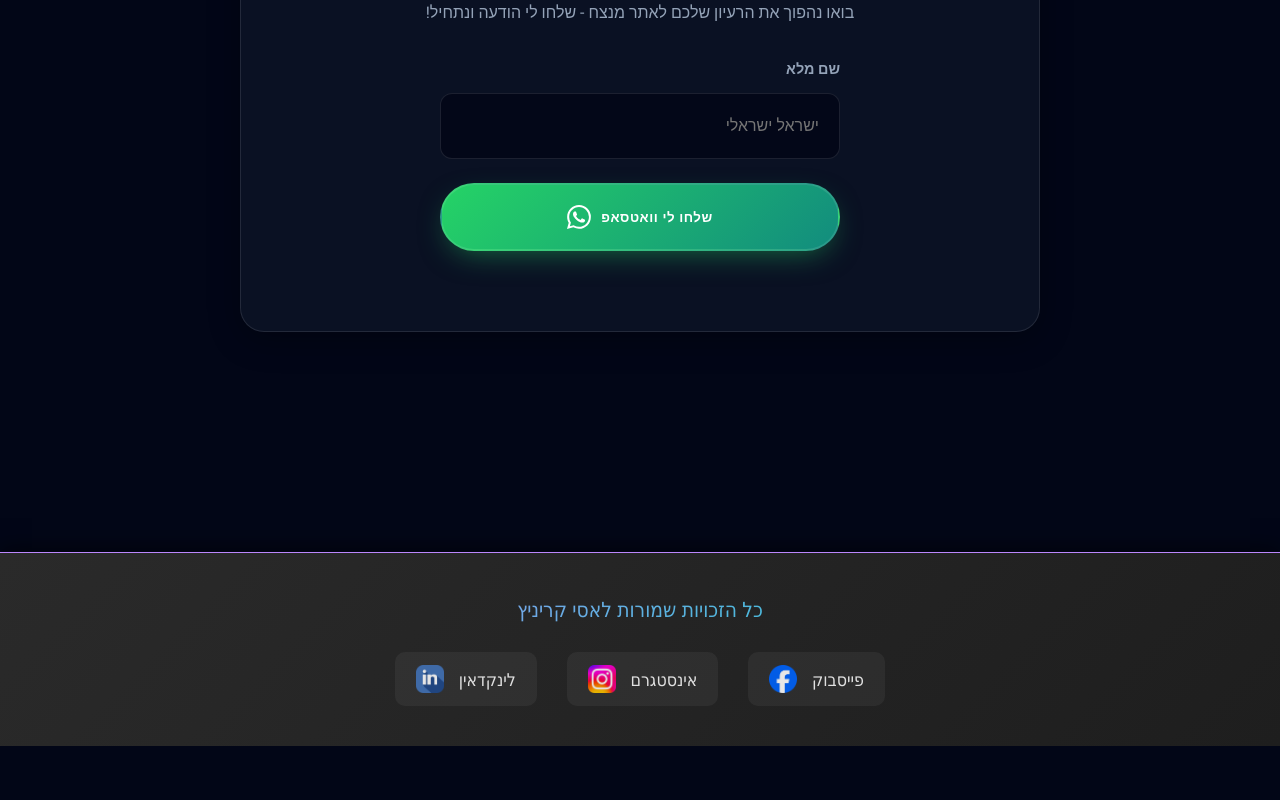
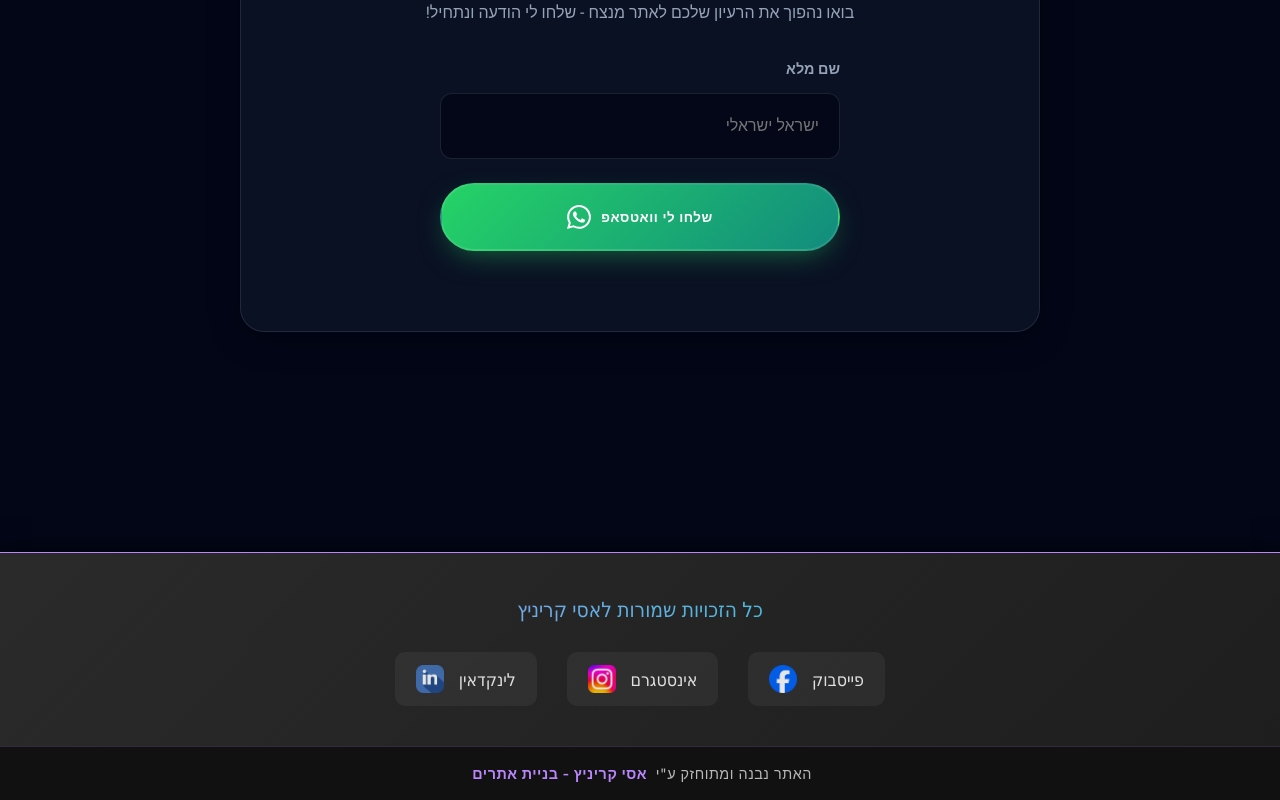
Before and after one commit to AsiKrinitz/AsiWebsiteBuilder, a React (Vite) app: page /contact in a window 1280 px wide. Shown: the part 522-1322 px from the top of the page. Before the commit the page ends 1268 px from the top, so only its background shows below. Built offline with nearby package versions, Linux system fonts and the light colour scheme.

Commit message:
added AsiFooter for the project.

```diff
--- a/src/App.tsx
+++ b/src/App.tsx
@@ -10,6 +10,7 @@ import { About } from './components/About/About';
 import { Contact } from './components/Contact/Contact';
 import { Reviews } from './components/Reviews/Reviews';
 import { Pricing } from './components/Pricing/Pricing';
+import { AsiFooter } from './components/AsiFooter/AsiFooter';
 
 function App() {
   return (
@@ -53,6 +54,7 @@ function App() {
           </Routes>
         </main>
         <Footer />
+        <AsiFooter />
       </div>
     </Router>
   );
--- /dev/null
+++ b/src/components/AsiFooter/AsiFooter.css
@@ -0,0 +1,64 @@
+.asi-footer {
+  width: 100%;
+  padding: 15px 0;
+  background: rgba(18, 18, 18, 0.95);
+  border-top: 1px solid rgba(187, 134, 252, 0.2);
+  display: flex;
+  justify-content: center;
+  align-items: center;
+  direction: rtl;
+  font-family: 'Outfit', 'Inter', -apple-system, BlinkMacSystemFont, "Segoe UI", Roboto, sans-serif;
+  backdrop-filter: blur(10px);
+}
+
+.asi-footer-content p {
+  margin: 0;
+  color: rgba(255, 255, 255, 0.7);
+  font-size: 0.9rem;
+  font-weight: 400;
+  letter-spacing: 0.5px;
+  text-align: center;
+}
+
+.asi-link {
+  color: #bb86fc;
+  text-decoration: none;
+  font-weight: 600;
+  position: relative;
+  transition: all 0.3s ease;
+  padding: 2px 4px;
+  border-radius: 4px;
+}
+
+.asi-link::after {
+  content: '';
+  position: absolute;
+  width: 0;
+  height: 2px;
+  bottom: -2px;
+  right: 0;
+  background: linear-gradient(90deg, #bb86fc, #03dac6);
+  transition: width 0.3s ease;
+}
+
+.asi-link:hover {
+  color: #03dac6;
+  text-shadow: 0 0 8px rgba(3, 218, 198, 0.4);
+}
+
+.asi-link:hover::after {
+  width: 100%;
+  right: 0;
+}
+
+/* Mobile optimizations */
+@media (max-width: 600px) {
+  .asi-footer {
+    padding: 12px 10px;
+  }
+
+  .asi-footer-content p {
+    font-size: 0.8rem;
+    line-height: 1.4;
+  }
+}
--- /dev/null
+++ b/src/components/AsiFooter/AsiFooter.tsx
@@ -0,0 +1,21 @@
+import "./AsiFooter.css";
+
+export function AsiFooter() {
+  return (
+    <div className="asi-footer">
+      <div className="asi-footer-content">
+        <p>
+          האתר נבנה ומתוחזק ע"י{" "}
+          <a
+            href="https://asikdesign.com"
+            target="_blank"
+            rel="noopener noreferrer"
+            className="asi-link"
+          >
+            אסי קריניץ - בניית אתרים
+          </a>
+        </p>
+      </div>
+    </div>
+  );
+}
--- a/src/components/Header/Header.css
+++ b/src/components/Header/Header.css
@@ -5,7 +5,8 @@
   right: 0;
   z-index: 100;
   transition: var(--transition-smooth);
-  padding: 0.75rem 0;
+  padding-top: 5px;
+
   background: rgba(248, 250, 252, 0.85);
   backdrop-filter: blur(16px);
   -webkit-backdrop-filter: blur(16px);
--- a/src/components/Header/Header.tsx
+++ b/src/components/Header/Header.tsx
@@ -33,7 +33,7 @@ export function Header() {
     <header className="header">
       <div className="container header-content">
         <Link to="/" className="logo" onClick={scrollToTop}>
-          <img src="/ak_logo2.png" alt="ASI Design Logo" style={{ height: '100px', objectFit: 'contain' }} />
+          <img src="/ak_logo2.png" alt="ASI Design Logo" style={{ height: '80px', objectFit: 'contain' }} />
         </Link>
 
         {/* Desktop Nav */}
```
